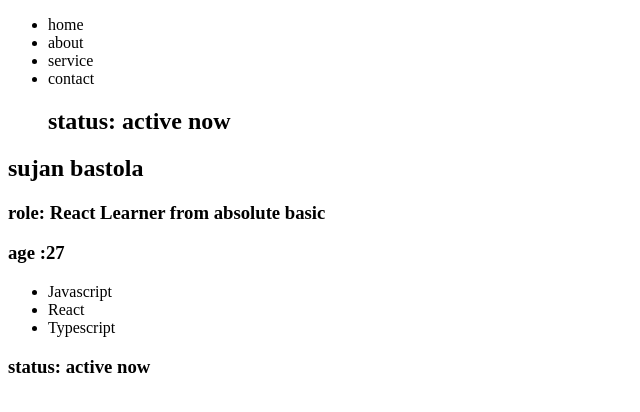
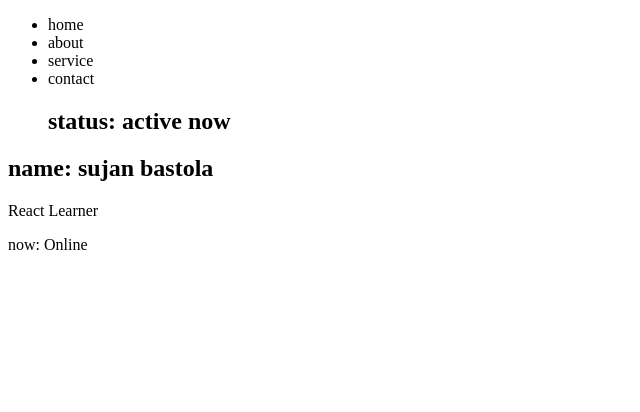
Before and after one commit to sujanbastola/7days_React_course, a React (Vite) app: page / in a window 1280 px wide. Shown: the top 412 px of the page, without its empty margins (0-640 px from the left). Built offline with nearby package versions, Linux system fonts and the light colour scheme.

Commit message:
day1 project setup and component

```diff
--- a/src/App.tsx
+++ b/src/App.tsx
@@ -1,4 +1,5 @@
-import Header from "./components/header";
+import Header from "./components/Header";
+import ProfileCard from "./components/ProfileCard";
 const App = () => {
   const name = "sujan bastola";
   const age = 27;
@@ -6,20 +7,10 @@ const App = () => {
   const isonline = true
   return(
     <>
+    {/* this is header part */}
     <Header></Header>
-    <main>
-      <section>
-        <h1>{name}</h1>
-        <h3>role: {role}</h3>
-        <h3>age :{age}</h3>
-        <ul>
-          <li>Javascript</li>
-          <li>React</li>
-          <li>Typescript</li>
-        </ul>
-        <h3> status: {isonline ? "active now" : "offline"}</h3>
-      </section>
-    </main>
+    {/* this is profile card component */}
+    <ProfileCard></ProfileCard>
     </>
   );
 }
--- /dev/null
+++ b/src/components/ProfileCard.tsx
@@ -0,0 +1,16 @@
+const ProfileCard = () => {
+  const name = "sujan bastola";
+  const role = "React Learner";
+  const isLearning = true;
+
+  return (
+    <>
+    <section>
+      <h2>name: {name}</h2>
+      <p>{role}</p>
+      <p> now: {isLearning ? "Online" : "offline"}</p>
+    </section>
+    </>
+    );
+}
+export default ProfileCard
```
